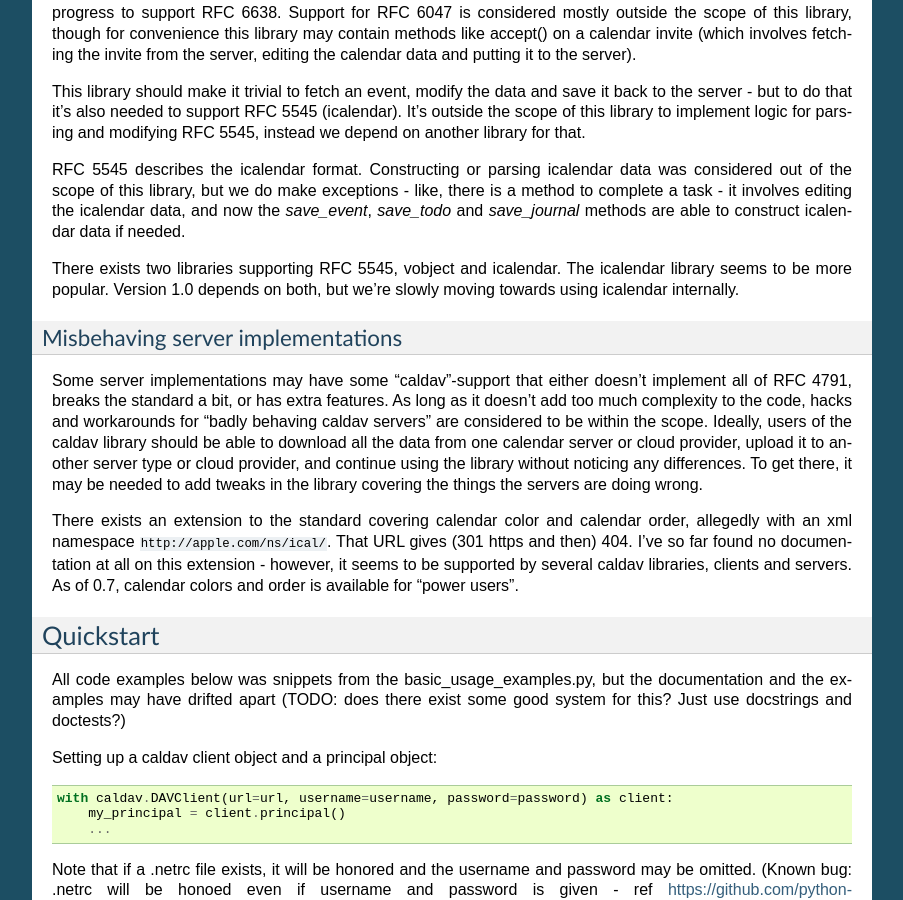
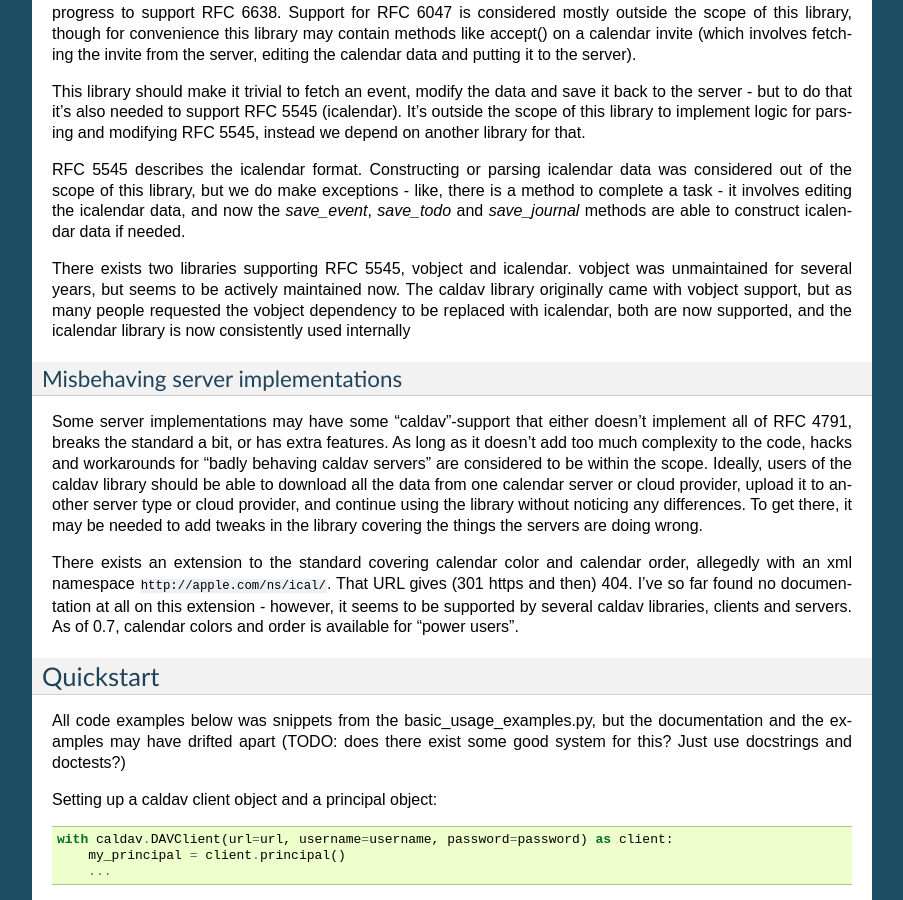
Before and after one commit to python-caldav/caldav, a Sphinx documentation site: the page built from docs/source/index.rst, in a window 1280 px wide and 900 px high, scrolled down 1207 px. Shown: the whole window, without its empty margins (198-1101 px from the left). Built offline with Sphinx 7.4.7, drawn with Linux system fonts in a browser that asks for light colours; pages that are not in the unit, such as notebooks, are missing from menus; the version number could not be read and is left out.

Commit message:
documentation note: vobject seems to be actively maintained

```diff
--- a/docs/source/index.rst
+++ b/docs/source/index.rst
@@ -105,8 +105,11 @@ involves editing the icalendar data, and now the `save_event`,
 data if needed.
 
 There exists two libraries supporting RFC 5545, vobject and icalendar.
-The icalendar library seems to be more popular.  Version 1.0 depends
-on both, but we're slowly moving towards using icalendar internally.
+vobject was unmaintained for several years, but seems to be actively
+maintained now.  The caldav library originally came with vobject
+support, but as many people requested the vobject dependency to be
+replaced with icalendar, both are now supported, and the icalendar
+library is now consistently used internally
 
 Misbehaving server implementations
 ----------------------------------
```
